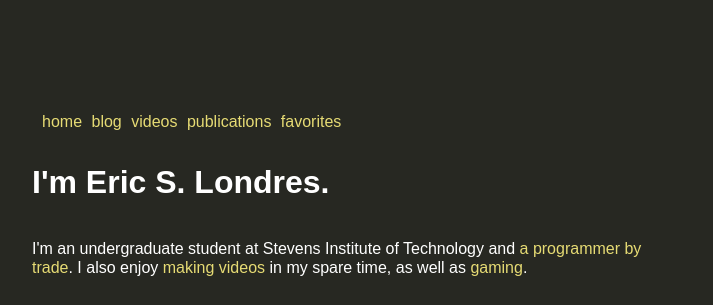
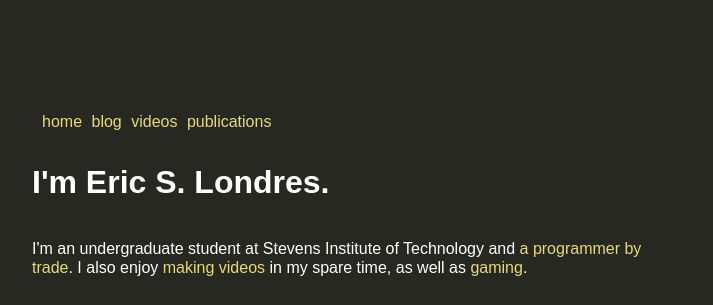
Before and after one commit to slondr/slondr.gitlab.io, a Jekyll site: the page built from index.html, in a window 1280 px wide. Shown: the top 305 px of the page, without its empty margins (283-996 px from the left). Built offline with Jekyll 4.4.1, drawn with Linux system fonts in a browser that asks for light colours.

Commit message:
removed favorites

```diff
--- a/_includes/navbar.md
+++ b/_includes/navbar.md
@@ -3,5 +3,4 @@
   <a href="/blog/">blog</a>
   <a href="/videos/">videos</a>
   <a href="/publications/">publications</a>
-  <a href="/favorites/">favorites</a>
 </div>
```
Also changed, not shown: 1 other file.
